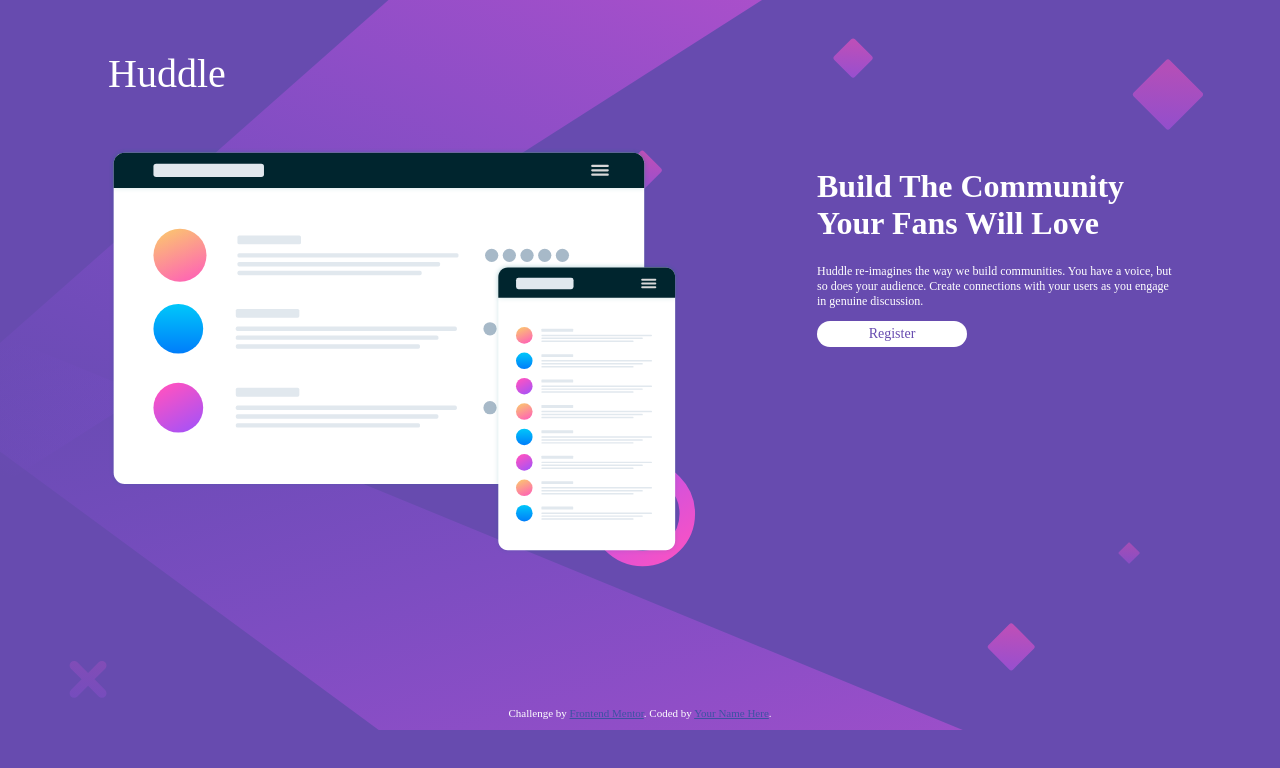
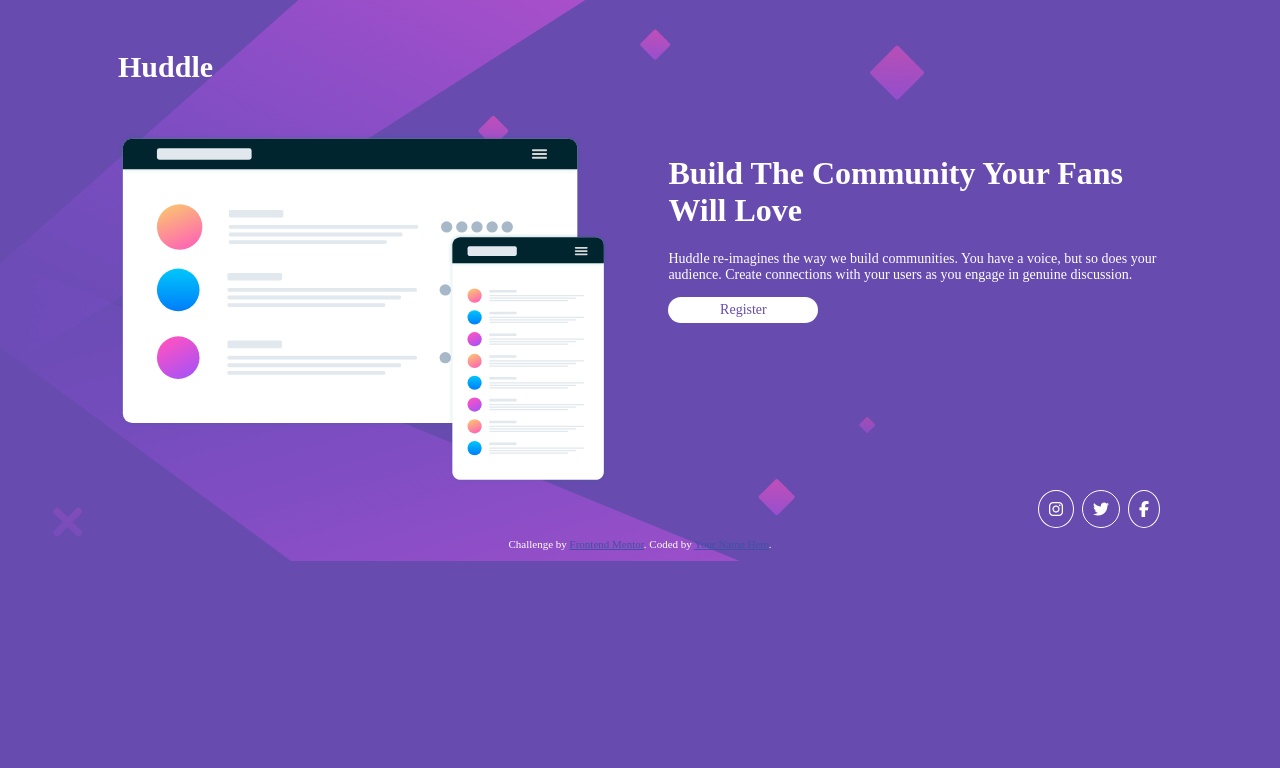
Before and after one commit to renyrafiqah/huddle-landing-page-with-single-introductory-section-master, a plain HTML site: page huddle-landing-page-with-single-introductory-section-master/index.html in a window 1280 px wide. Drawn offline with Linux system fonts and the light colour scheme; a web font is replaced by a local one.

Commit message:
editting and fixing html and css : adding icon, setting up font-size etc

```diff
--- a/huddle-landing-page-with-single-introductory-section-master/index.html
+++ b/huddle-landing-page-with-single-introductory-section-master/index.html
@@ -7,6 +7,8 @@
   <link rel="icon" type="image/png" sizes="32x32" href="./images/favicon-32x32.png">
 
   <link rel="stylesheet" href="../huddle-landing-page-with-single-introductory-section-master/styles.css">
+
+  <script src="https://kit.fontawesome.com/11b3f0f975.js" crossorigin="anonymous"></script>
 
   <title>Frontend Mentor | Huddle landing page with single introductory section</title>
 
@@ -25,9 +27,17 @@
       <div class="text">
         <h1>Build The Community Your Fans Will Love</h1>
         <p>Huddle re-imagines the way we build communities. You have a voice, but so does your audience. Create connections with your users as you engage in genuine discussion.</p>
-        <div class="register">Register</div>
+        <form>
+          <input type="button" value="Register" name="Register">
+        </form>
       </div>
     </div>
+
+    <span class="sosmed">
+      <i class="fa-brands fa-instagram"></i>
+      <i class="fa-brands fa-twitter"></i>
+      <i class="fa-brands fa-facebook-f"></i>
+    </span>
   </div>
 
   <footer>
--- a/huddle-landing-page-with-single-introductory-section-master/styles.css
+++ b/huddle-landing-page-with-single-introductory-section-master/styles.css
@@ -15,17 +15,24 @@ body{
     background-size: contain;
 }
 .body{
-    margin: 50px 100px 50px 100px;
+    margin: 50px 110px 50px 110px;
 }
 
 .huddle{
     color: hsl(0, 0%,100%);
-    font-size: 40px;
+    font-size: 30px;
+    font-family: "open-sans";
     padding-bottom: 50px;
+    font-weight: 700;
 }
 
 .container{
     display: flex;
+}
+
+img{
+    height: 350px;
+    margin-right: 60px;
 }
 
 h1{
@@ -38,22 +45,42 @@ p{
     color: hsl(0, 0%, 100%);
     font-weight: 400;
     font-family: "poppins";
-    font-size: 12px;
+    font-size: 14px;
 }
 
-.register{
+input{
+    border-radius:18px;
     font-size: 14px;
-    color: hsl(257, 40%, 49%);
+    color:hsl(257, 40%, 49%);
     font-family: "poppins";
     font-weight: 600px;
     background-color: hsl(0, 0%, 100%);
-    border-radius: 18px;
     text-align: center;
     padding: 5px;
-    width:140px;
+    width: 150px;
+    border: none;
 }
 
-.register:hover{
+input:hover{
     background-color: hsl(300, 69%, 71%);
     color: hsl(0, 0%, 100%)
 }
+
+.sosmed{
+    float: right;
+}
+
+i{
+    border-radius: 50%;
+    border: solid;
+    border-color: white;
+    border-width: 1px;
+    color: white;
+    padding: 10px;
+    margin:2px;
+}
+
+i:hover{
+    border-color: hsl(300, 89%, 55%);
+    color: hsl(300, 89%, 55%)
+}
```
